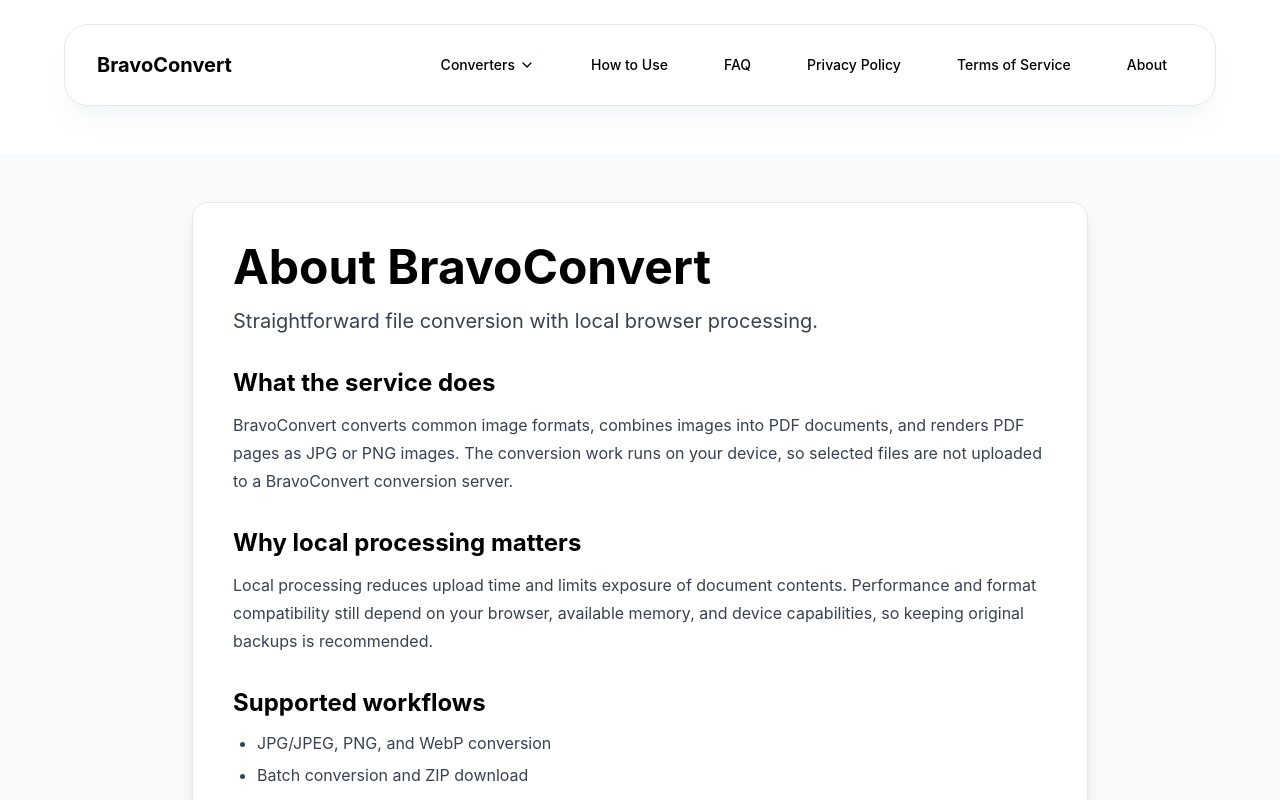
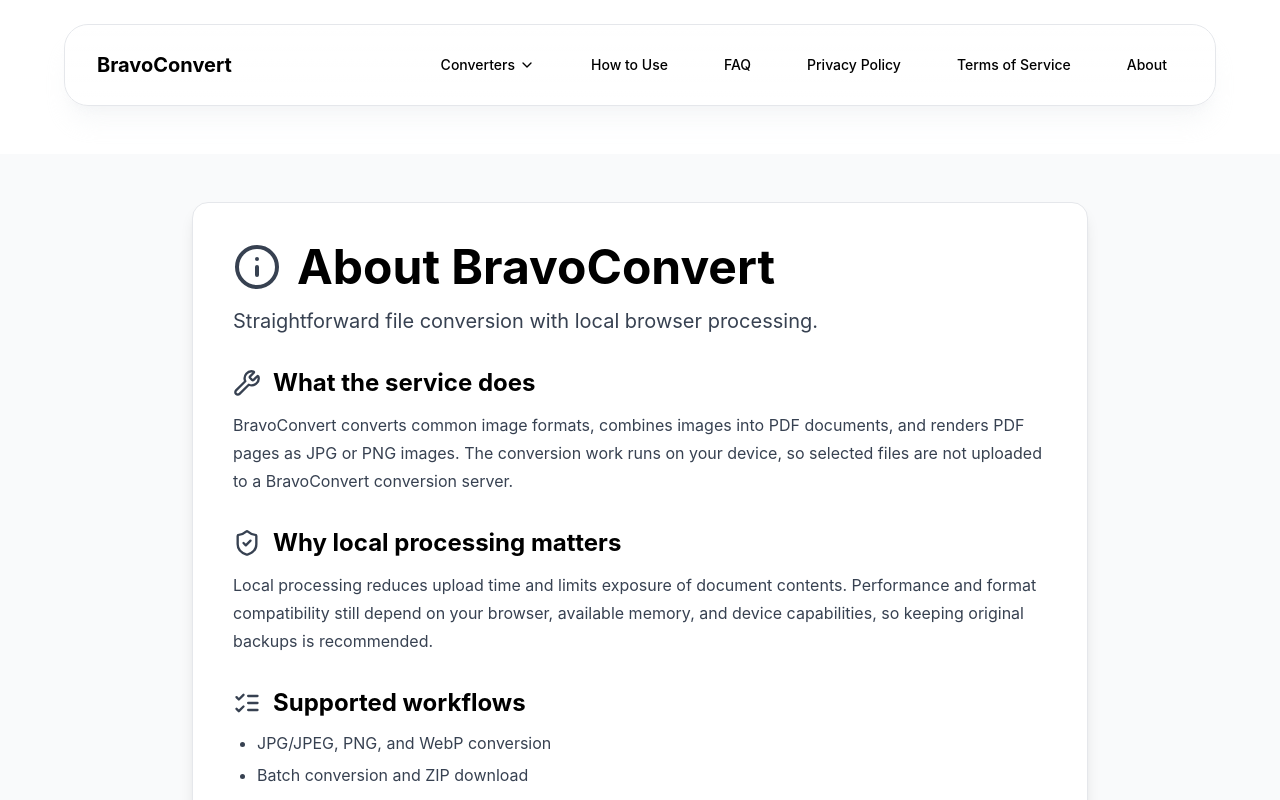
Before and after one commit to astyvho/bravoconvert, a Next.js app: page /about in a window 1280 px wide. Shown: the top 800 px of the page. Built offline with nearby package versions, Linux system fonts and the light colour scheme.

Commit message:
Add icons to informational page headings

```diff
--- a/src/app/about/page.tsx
+++ b/src/app/about/page.tsx
@@ -1,5 +1,6 @@
 import type { Metadata } from "next";
 import Link from "next/link";
+import { Info, ListChecks, ShieldCheck, Wrench } from "lucide-react";
 
 export const metadata: Metadata = {
   title: "About BravoConvert",
@@ -12,19 +13,31 @@
     <main className="min-h-screen bg-gray-50 py-12 px-4">
       <article className="max-w-4xl mx-auto bg-white rounded-2xl p-6 md:p-10 shadow-lg border border-gray-200 space-y-8">
         <header>
-          <h1 className="text-4xl md:text-5xl font-bold mb-4">About BravoConvert</h1>
+          <h1 className="mb-4 flex items-center gap-4 text-4xl font-bold md:text-5xl">
+            <Info className="h-10 w-10 flex-shrink-0 text-gray-700 md:h-12 md:w-12" aria-hidden="true" />
+            About BravoConvert
+          </h1>
           <p className="text-xl text-gray-700">Straightforward file conversion with local browser processing.</p>
         </header>
         <section>
-          <h2 className="text-2xl font-bold mb-3">What the service does</h2>
+          <h2 className="mb-3 flex items-center gap-3 text-2xl font-bold">
+            <Wrench className="h-7 w-7 flex-shrink-0 text-gray-700" aria-hidden="true" />
+            What the service does
+          </h2>
           <p className="text-gray-700 leading-7">BravoConvert converts common image formats, combines images into PDF documents, and renders PDF pages as JPG or PNG images. The conversion work runs on your device, so selected files are not uploaded to a BravoConvert conversion server.</p>
         </section>
         <section>
-          <h2 className="text-2xl font-bold mb-3">Why local processing matters</h2>
+          <h2 className="mb-3 flex items-center gap-3 text-2xl font-bold">
+            <ShieldCheck className="h-7 w-7 flex-shrink-0 text-gray-700" aria-hidden="true" />
+            Why local processing matters
+          </h2>
           <p className="text-gray-700 leading-7">Local processing reduces upload time and limits exposure of document contents. Performance and format compatibility still depend on your browser, available memory, and device capabilities, so keeping original backups is recommended.</p>
         </section>
         <section>
-          <h2 className="text-2xl font-bold mb-3">Supported workflows</h2>
+          <h2 className="mb-3 flex items-center gap-3 text-2xl font-bold">
+            <ListChecks className="h-7 w-7 flex-shrink-0 text-gray-700" aria-hidden="true" />
+            Supported workflows
+          </h2>
           <ul className="list-disc pl-6 space-y-2 text-gray-700">
             <li>JPG/JPEG, PNG, and WebP conversion</li>
             <li>Batch conversion and ZIP download</li>
--- a/src/app/page.tsx
+++ b/src/app/page.tsx
@@ -1,6 +1,6 @@
 "use client";
 import Link from "next/link";
-import { Image, FileText } from "lucide-react";
+import { CircleAlert, FileImage, FileText, Image, ImageIcon as ImageFormatIcon, ShieldCheck } from "lucide-react";
 
 export default function Home() {
   return (
@@ -60,21 +60,33 @@
 
         <section className="max-w-3xl mx-auto mt-16 space-y-10 text-gray-800">
           <div>
-            <h2 className="text-3xl font-bold text-black mb-4">File conversion that stays on your device</h2>
+            <h2 className="mb-4 flex items-center gap-3 text-3xl font-bold text-black">
+              <ShieldCheck className="h-8 w-8 flex-shrink-0 text-gray-700" aria-hidden="true" />
+              File conversion that stays on your device
+            </h2>
             <p className="leading-7">BravoConvert performs image conversion and PDF rendering in your browser. The contents of files you select are not uploaded to a BravoConvert conversion server. This avoids waiting for an upload and is useful for documents you prefer to keep on your own device.</p>
           </div>
           <div className="grid md:grid-cols-2 gap-6">
             <div className="rounded-xl border border-gray-200 p-6 bg-gray-50">
-              <h2 className="text-xl font-bold text-black mb-3">Choose an image format</h2>
+              <h2 className="mb-3 flex items-center gap-3 text-xl font-bold text-black">
+                <ImageFormatIcon className="h-6 w-6 flex-shrink-0 text-gray-700" aria-hidden="true" />
+                Choose an image format
+              </h2>
               <p className="leading-7">Use JPG for compact photographs, PNG for lossless graphics and transparency, or WebP for modern web delivery. Supported files can be processed as a batch and downloaded together as a ZIP archive.</p>
             </div>
             <div className="rounded-xl border border-gray-200 p-6 bg-gray-50">
-              <h2 className="text-xl font-bold text-black mb-3">Turn PDF pages into images</h2>
+              <h2 className="mb-3 flex items-center gap-3 text-xl font-bold text-black">
+                <FileImage className="h-6 w-6 flex-shrink-0 text-gray-700" aria-hidden="true" />
+                Turn PDF pages into images
+              </h2>
               <p className="leading-7">PDF pages are rendered with PDF.js and exported as JPG or PNG. PNG is often suitable for text and diagrams; JPG generally produces smaller files for pages dominated by photographs.</p>
             </div>
           </div>
           <div>
-            <h2 className="text-2xl font-bold text-black mb-3">Before converting</h2>
+            <h2 className="mb-3 flex items-center gap-3 text-2xl font-bold text-black">
+              <CircleAlert className="h-7 w-7 flex-shrink-0 text-gray-700" aria-hidden="true" />
+              Before converting
+            </h2>
             <p className="leading-7">Keep a backup of every original. Conversion quality, speed, memory use and format support depend on your browser and device. Image uploads are limited to 10MB per file and PDF uploads to 50MB. Password-protected PDFs are not supported.</p>
           </div>
         </section>
--- a/src/app/privacy-policy/page.tsx
+++ b/src/app/privacy-policy/page.tsx
@@ -1,5 +1,16 @@
 import type { Metadata } from "next";
 import Link from "next/link";
+import {
+  BarChart3,
+  Cookie,
+  Database,
+  Globe,
+  Lock,
+  RefreshCw,
+  ShieldCheck,
+  SlidersHorizontal,
+  UserCheck,
+} from "lucide-react";
 
 export const metadata: Metadata = {
   title: "Privacy Policy | BravoConvert",
@@ -38,12 +49,17 @@
   },
 ];
 
+const sectionIcons = [Lock, BarChart3, Cookie, SlidersHorizontal, Globe, Database, UserCheck];
+
 export default function PrivacyPolicyPage() {
   return (
     <main className="min-h-screen bg-gray-50 py-12 px-4">
       <article className="max-w-4xl mx-auto bg-white rounded-2xl p-6 md:p-10 shadow-lg border border-gray-200">
         <header className="mb-10">
-          <h1 className="text-4xl md:text-5xl font-bold text-black mb-4">Privacy Policy</h1>
+          <h1 className="mb-4 flex items-center gap-4 text-4xl font-bold text-black md:text-5xl">
+            <ShieldCheck className="h-10 w-10 flex-shrink-0 text-gray-700 md:h-12 md:w-12" aria-hidden="true" />
+            Privacy Policy
+          </h1>
           <p className="text-gray-700">Effective and last updated: July 17, 2026</p>
         </header>
 
@@ -52,9 +68,15 @@
         </div>
 
         <div className="space-y-9">
-          {sections.map((section, index) => (
+          {sections.map((section, index) => {
+            const SectionIcon = sectionIcons[index];
+
+            return (
             <section key={section.title}>
-              <h2 className="text-2xl font-bold text-black mb-3">{index + 1}. {section.title}</h2>
+              <h2 className="mb-3 flex items-center gap-3 text-2xl font-bold text-black">
+                <SectionIcon className="h-7 w-7 flex-shrink-0 text-gray-700" aria-hidden="true" />
+                {index + 1}. {section.title}
+              </h2>
               <p className="text-gray-700 leading-7">{section.body}</p>
               {section.title === "Consent and your choices" && (
                 <p className="mt-3 text-gray-700">
@@ -67,11 +89,15 @@
                 </p>
               )}
             </section>
-          ))}
+            );
+          })}
         </div>
 
         <section className="mt-10 pt-8 border-t border-gray-200">
-          <h2 className="text-2xl font-bold text-black mb-3">8. Changes to this policy</h2>
+          <h2 className="mb-3 flex items-center gap-3 text-2xl font-bold text-black">
+            <RefreshCw className="h-7 w-7 flex-shrink-0 text-gray-700" aria-hidden="true" />
+            8. Changes to this policy
+          </h2>
           <p className="text-gray-700 leading-7">We may update this policy when the service or applicable requirements change. The current effective date will be shown at the top of this page.</p>
           <p className="mt-4 text-gray-700">Questions? See our <Link className="underline font-medium" href="/contact">contact page</Link>.</p>
         </section>
```
